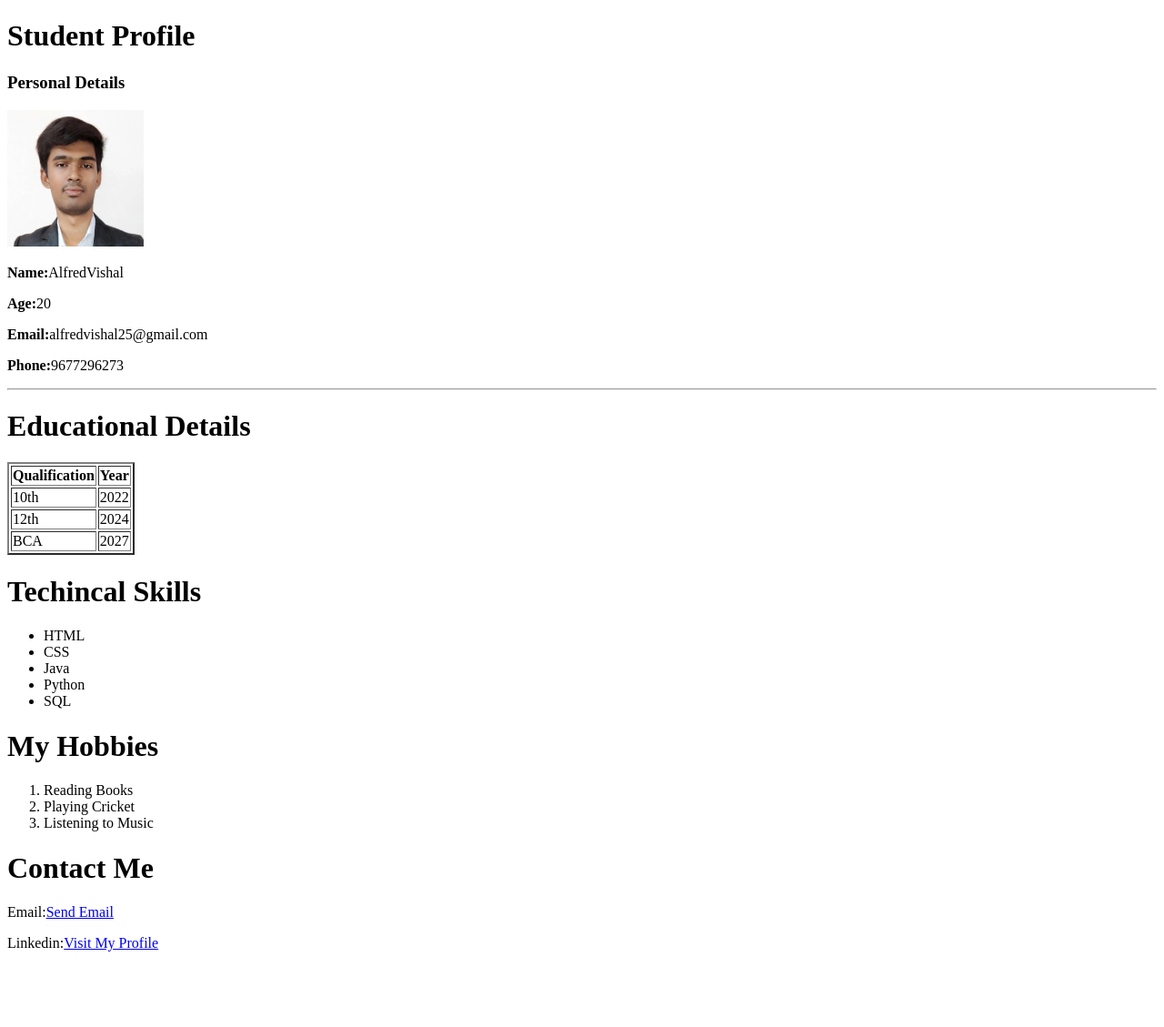
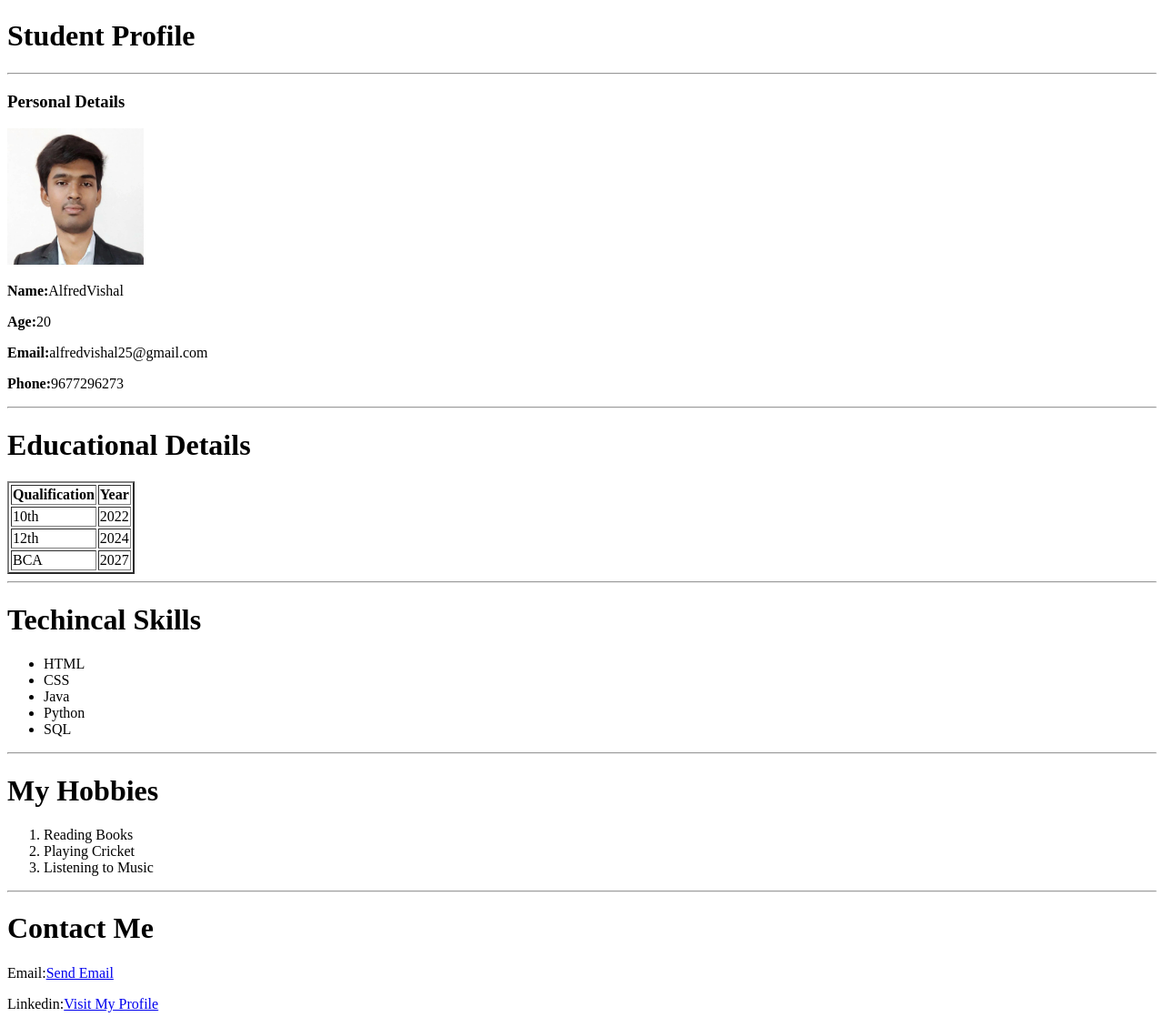
Before and after one commit to 018-alfred/Tasks_A, a plain HTML site: page task1/index.html in a window 1280 px wide. Shown: the whole page at 91% size. Before the commit the page ends 1062 px from the top, so only its background shows below. Drawn offline with Linux system fonts and the light colour scheme.

Commit message:
Completed on 21 but commit on 24

```diff
--- a/task1/index.html
+++ b/task1/index.html
@@ -7,9 +7,9 @@
 </head>
 <body>
     <h1>Student Profile</h1>
-
+    <hr>
     <h3>Personal Details</h3>
-    <img src="WhatsApp Image 2026-11-21 at 12.22.29 PM.jpeg" alt="photo" height="150" width="150">
+    <img src="photo.jpeg" alt="photo" height="150" width="150">
     <p><b>Name:</b>AlfredVishal</p>
     <p><b>Age:</b>20</p>
     <p><b>Email:</b>alfredvishal25@gmail.com</p>
@@ -28,6 +28,7 @@
             <tr><td>BCA</td><td>2027</td></tr>
         </tbody>
     </table>
+    <hr>
 
     <h1>Techincal Skills</h1>
 
@@ -38,6 +39,7 @@
         <li>Python</li>
         <li>SQL</li>
     </ul>
+    <hr>
 
     <h1>My Hobbies</h1>
 
@@ -46,6 +48,7 @@
         <li>Playing Cricket</li>
         <li>Listening to Music</li>
     </ol>
+    <hr>
 
     <h1>Contact Me</h1>
 
```
Also changed, not shown: index.html (deleted), task1/photo.jpeg (renamed from task1/WhatsApp Image 2026-11-21 at 12.22.29 PM.jpeg).
